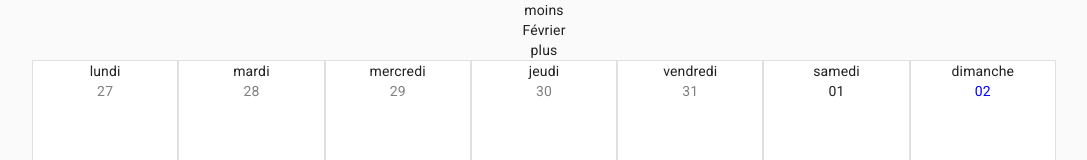
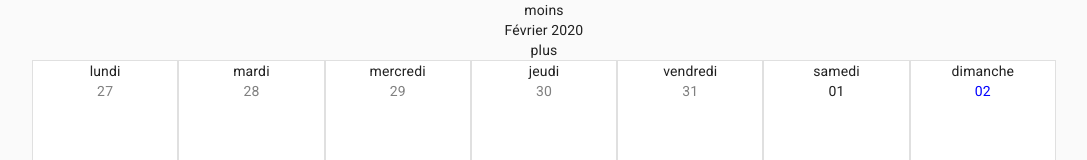
Before and after one commit to rcadel/weenat-calendar, a React (Create React App) app: page / in a window 1280 px wide. Shown: the top 160 px of the page, without its empty margins (96-1183 px from the left). Built offline with nearby package versions, Linux system fonts and the light colour scheme.

Commit message:
add year

```diff
--- a/src/Calendar.tsx
+++ b/src/Calendar.tsx
@@ -306,7 +306,7 @@ export const Calendar = () => {
       <CalendarContextProvider value={{ state: calendar, dispatch }}>
         <div onClick={handleDecrement}>moins</div>
         <div style={{ textTransform: "capitalize" }}>
-          {getMonthName(calendar.month)}
+          {getMonthName(calendar.month, "MMMM yyyy")}
         </div>
         <div onClick={handleIncrement}>plus</div>
         <div className={classes.root}>
```
